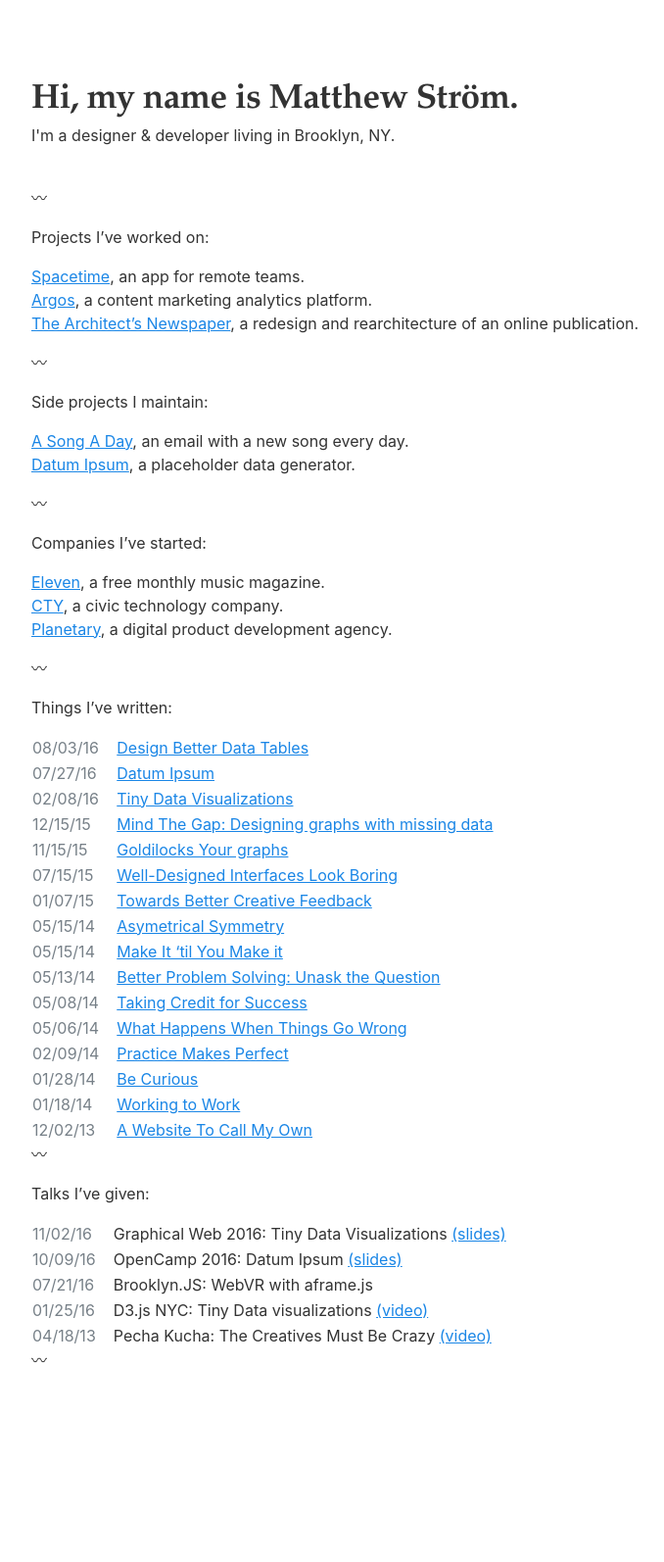
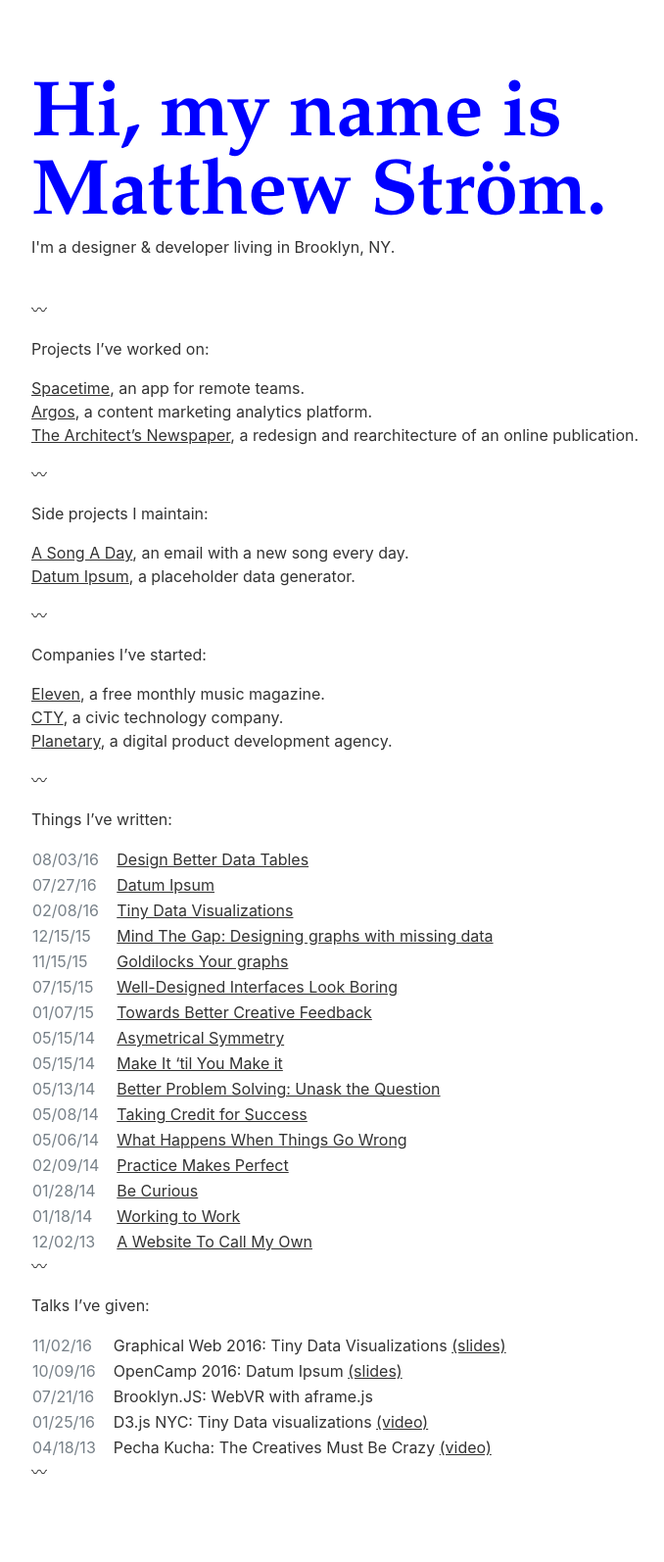
Before and after one commit to ilikescience/ilikescience.github.io, a Jekyll site: the page built from index.md, in a window 1280 px wide. Shown: the whole page at 98% size, without its empty margins (48-726 px from the left). Built offline with Jekyll 4.4.1, drawn with Linux system fonts in a browser that asks for light colours; our own code applies the rules of GitHub Pages for plain Markdown files; before the commit the page ends 1480 px from its top, so only the background shows below that.

Commit message:
make type more interesting

```diff
--- a/_layouts/default.html
+++ b/_layouts/default.html
@@ -6,6 +6,8 @@
     <meta name="viewport" content="width=device-width, initial-scale=1">
     <title>Matthew Ström: designer &amp; developer</title>
     <link rel="stylesheet" href="/css/main.css">
+    <script src="https://use.typekit.net/tkr0tkw.js"></script>
+    <script>try{Typekit.load({ async: true });}catch(e){}</script>
 </head>
 
 <body>
--- a/_layouts/post.html
+++ b/_layouts/post.html
@@ -16,7 +18,7 @@
             <p>
                 <a href="/">&larr; Back</a>
             </p>
-            <h1 class="t--size-xl t--family-serif t--leading-small t--tracking-tight t--weight-bold">
+            <h1 class="t--size-xxl c--blue t--family-serif t--leading-small t--tracking-tight t--weight-bold">
                 {{ page.title }}
             </h1>
             {% if page.categories contains 'writing' %}
--- a/_sass/_color.scss
+++ b/_sass/_color.scss
@@ -6,7 +6,7 @@
 $c--gray: hsl(210, 7%, 50%);
 
 /* colors */
-$c--blue: hsl(208, 80%, 50%);
+$c--blue: rgb(0, 0, 255);
 $c--green: hsl(131, 50%, 50%);
 $c--yellow: hsl(52, 100%, 50%);
 $c--orange: hsl(28, 100%, 50%);
--- a/_sass/_type.scss
+++ b/_sass/_type.scss
@@ -1,7 +1,7 @@
 $t--base-size: 16px;
 $t--base-leading: 1.5;
 
-$t--leading-small: 1.3;
+$t--leading-small: 1;
 
 $t--family-sans: -apple-system,
     blinkmacsystemfont,
@@ -16,6 +16,7 @@
     arial,
     sans-serif;
 $t--family-serif:
+    'jaf-lapture-display',
     'Palatino Linotype',
     Palatino,
     Palladio,
@@ -48,7 +49,7 @@
 $t--weight-light: 300;
 
 /* font sizes */
-$t--size-xxl: 2.8rem;
+$t--size-xxl: 5rem;
 $t--size-xl: 2.2rem;
 $t--size-l: 1.6rem;
 $t--size-m: 1rem;
@@ -64,10 +65,9 @@
 }
 
 a {
-    color: $c--blue;
     text-decoration: underline;
     &:hover {
-        color: lighten($c--blue, 20%);
+        color: $c--blue;
     }
 }
 
--- a/index.md
+++ b/index.md
@@ -3,7 +3,7 @@
 ---
 
 <header class="l--mar-btm-m">
-    <h1 class="t--size-xl t--family-serif t--leading-small t--tracking-tight t--weight-bold">
+    <h1 class="t--size-xxl c--blue t--family-serif t--leading-small t--tracking-tight t--weight-bold">
 Hi, my name is Matthew Ström.
     </h1>
     <h2>
```
Also changed, not shown: other parts of _layouts/post.html (+2 -0 lines).
